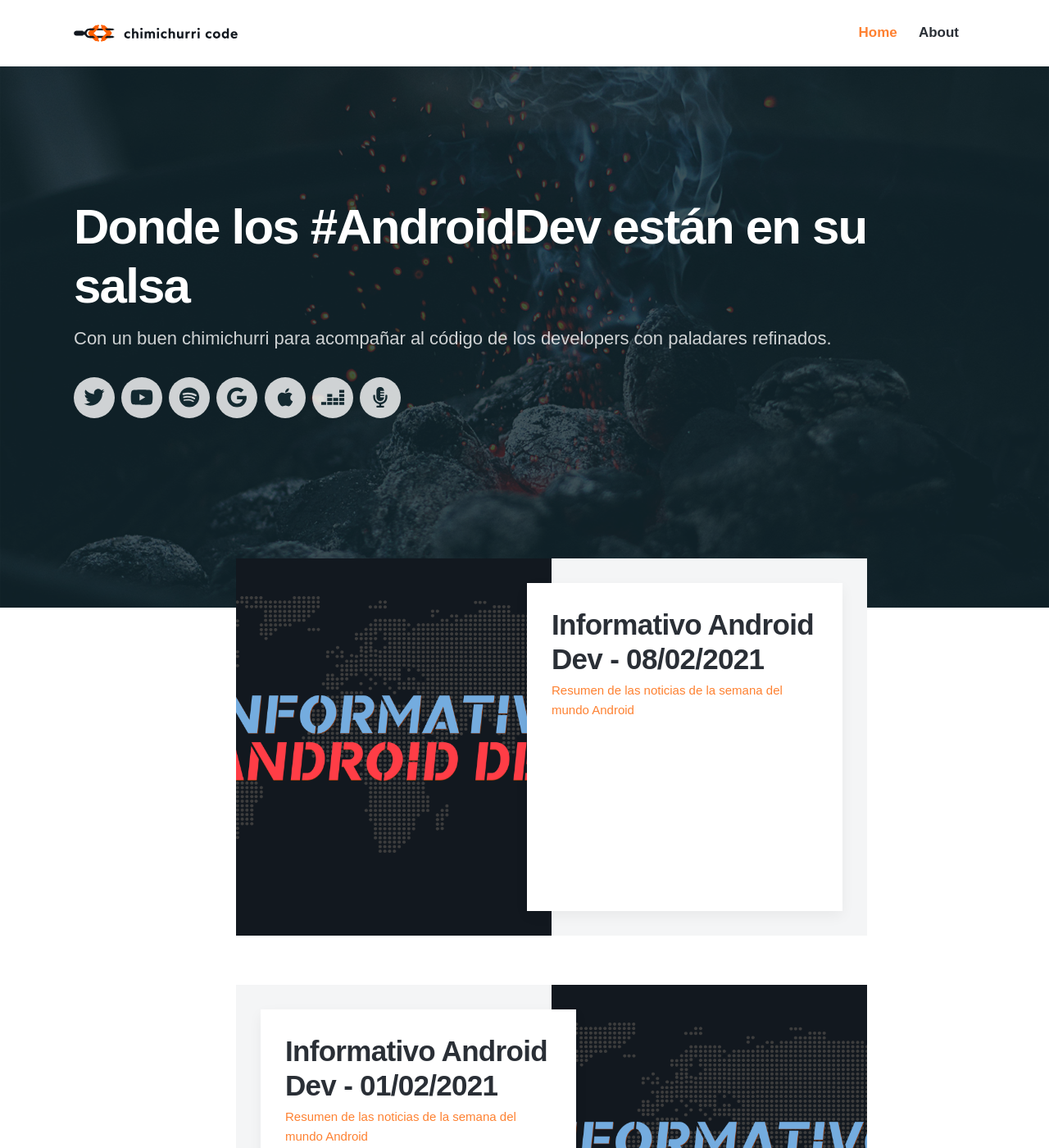
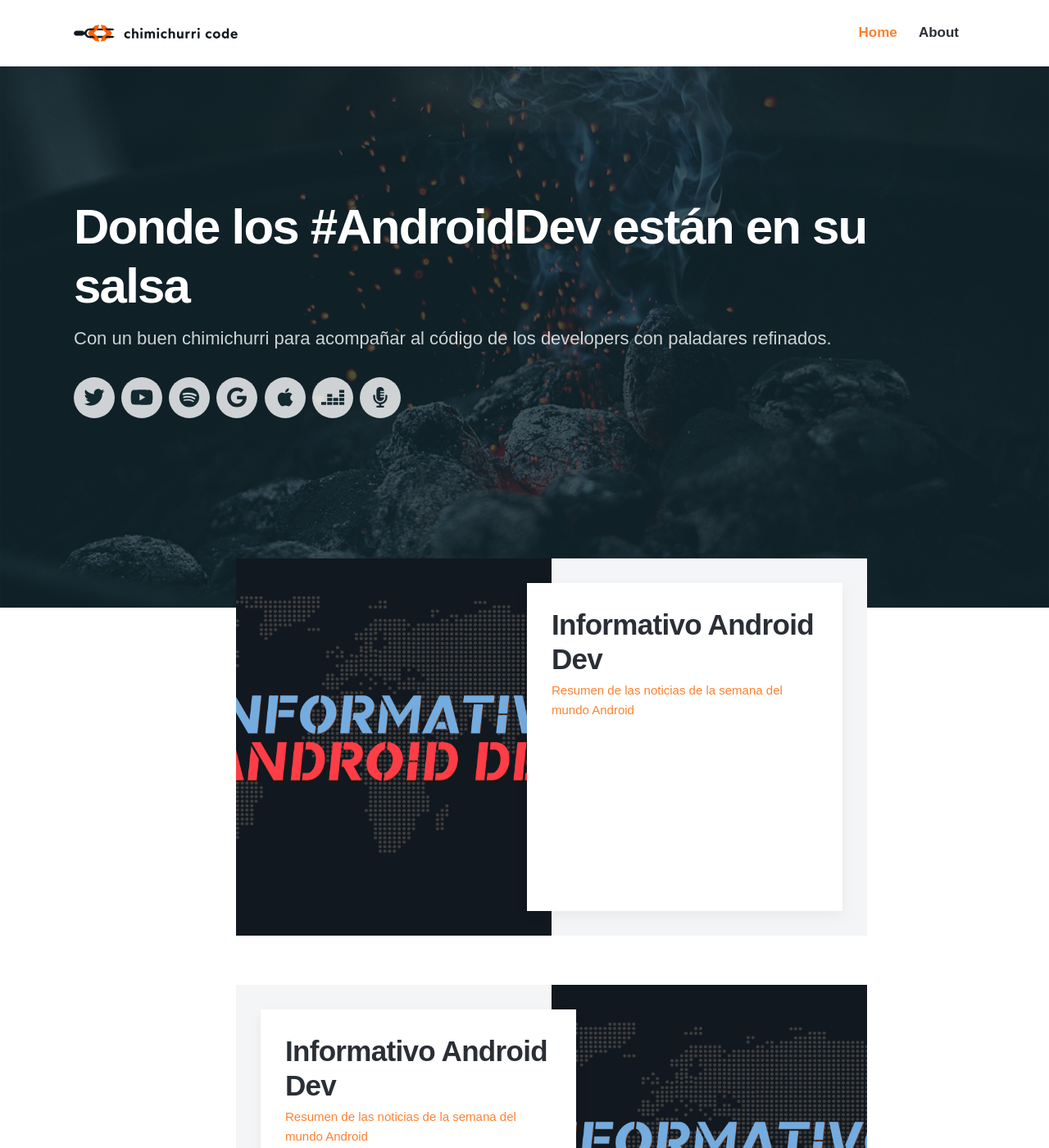
Before and after one commit to npatarino/chimichurri-code, a Jekyll site: the page built from index.html, in a window 1280 px wide and 1400 px high. Shown: the whole window at 82% size. Built offline with Jekyll 4.4.1, drawn with Linux system fonts in a browser that asks for light colours; nearby versions of some CDN libraries; some web fonts are replaced.

Commit message:
Add some content.

```diff
--- a/_projects/2021-02-01-informativo-android-dev.md
+++ b/_projects/2021-02-01-informativo-android-dev-01-02-2021.md
@@ -1,5 +1,5 @@
 ---
-title: 'Informativo Android Dev - 01/02/2021'
+title: 'Informativo Android Dev'
 subtitle: 'Resumen de las noticias de la semana del mundo Android'
 date: 2021-02-1 7:30:00
 featured_image: '/images/youtube/informativoAndroidDev.png'
--- a/_projects/2021-02-08-informativo-android-dev.md
+++ b/_projects/2021-02-08-informativo-android-dev-08-02-2021.md
@@ -1,5 +1,5 @@
 ---
-title: 'Informativo Android Dev - 08/02/2021'
+title: 'Informativo Android Dev'
 subtitle: 'Resumen de las noticias de la semana del mundo Android'
 date: 2021-02-8 7:30:00
 featured_image: '/images/youtube/informativoAndroidDev.png'
```
